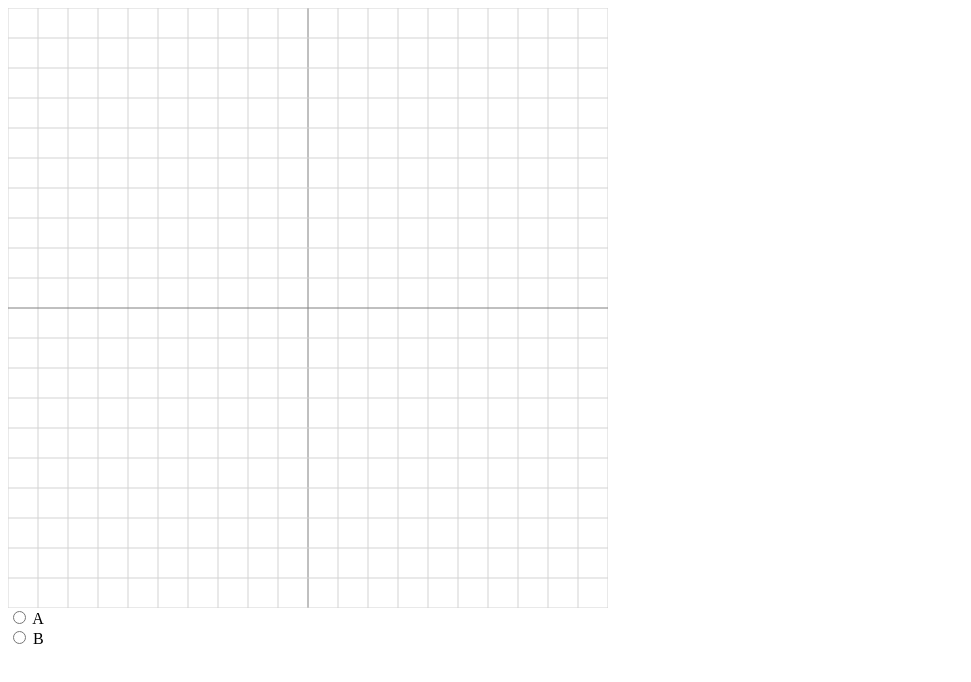
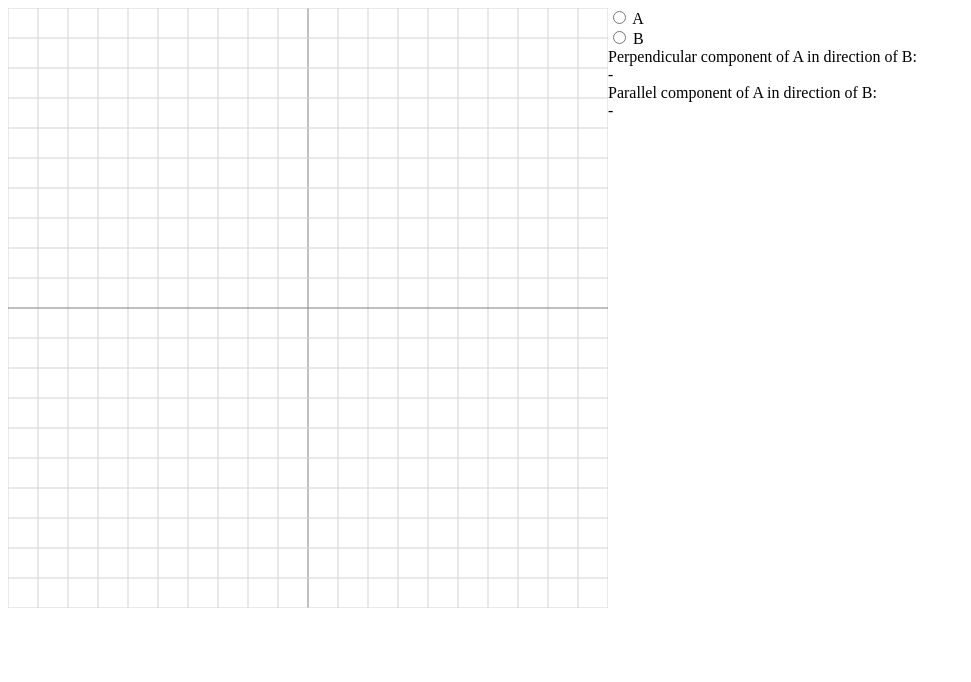
Before and after one commit to msbit/vector-components, a website with bundled scripts: page index.html in a window 1280 px wide. Shown: the whole page, without its empty margins (0-971 px from the left). Built offline with nearby package versions, Linux system fonts and the light colour scheme.

Commit message:
Update display to include the component values

```diff
--- /dev/null
+++ b/index.css
@@ -0,0 +1,8 @@
+#wrapper {
+  display: flex;
+}
+
+.canvas {
+  height: 600px;
+  width: 600px;
+}
--- a/index.html
+++ b/index.html
@@ -1,9 +1,12 @@
 <html>
   <head>
+    <link rel="stylesheet" type="text/css" href="index.css">
     <script src="index.js" type="module"></script>
   </head>
   <body>
-    <canvas id="canvas" width="600" height="600" style="width: 600px; height: 600px;"></canvas>
+    <div id="wrapper">
+      <canvas id="canvas" width="600" height="600"></canvas>
+      <div>
         <div>
           <input type="radio" id="a-vector" name="vector" value="a-vector">
           <label for"a-vector">A</label>
@@ -12,5 +15,11 @@
           <input type="radio" id="b-vector" name="vector" value="b-vector">
           <label for"b-vector">B</label>
         </div>
+        <div>Perpendicular component of A in direction of B:</div>
+        <div id="perpendicular-component">-</div>
+        <div>Parallel component of A in direction of B:</div>
+        <div id="parallel-component">-</div>
+      </div>
+    </div>
   </body>
 </html>
--- a/index.js
+++ b/index.js
@@ -8,6 +8,8 @@ window.addEventListener('load', async (event) => {
 
   const canvas = document.getElementById('canvas');
   const inputs = document.getElementsByTagName('input');
+  const perpendicularComponentElement = document.getElementById('perpendicular-component');
+  const parallelComponentElement = document.getElementById('parallel-component');
 
   const context = wrappedContext(canvas.getContext('2d'), { x: -10, y: -10 }, { x: 10, y: 10 });
 
@@ -54,10 +56,17 @@ window.addEventListener('load', async (event) => {
       }
     }
 
-    if (vectors[0] === null || vectors[1] === null) { return; }
+    if (vectors[0] === null || vectors[1] === null) {
+      perpendicularComponentElement.innerHTML = '-';
+      parallelComponentElement.innerHTML = '-';
+      return;
+    }
 
     const aPerpendicularB = Vector.dotProduct(vectors[0], Vector.perpendicular(vectors[1]));
     const aParallelB = Vector.dotProduct(vectors[0], Vector.normalise(vectors[1]));
+
+    perpendicularComponentElement.innerHTML = aPerpendicularB;
+    parallelComponentElement.innerHTML = aParallelB;
 
     const perpendicularVector = Vector.scalarProduct(Vector.perpendicular(vectors[1]), aPerpendicularB);
     const parallelVector = Vector.scalarProduct(Vector.normalise(vectors[1]), aParallelB);
```
Lines whose indentation alone changed are shown as unchanged.
